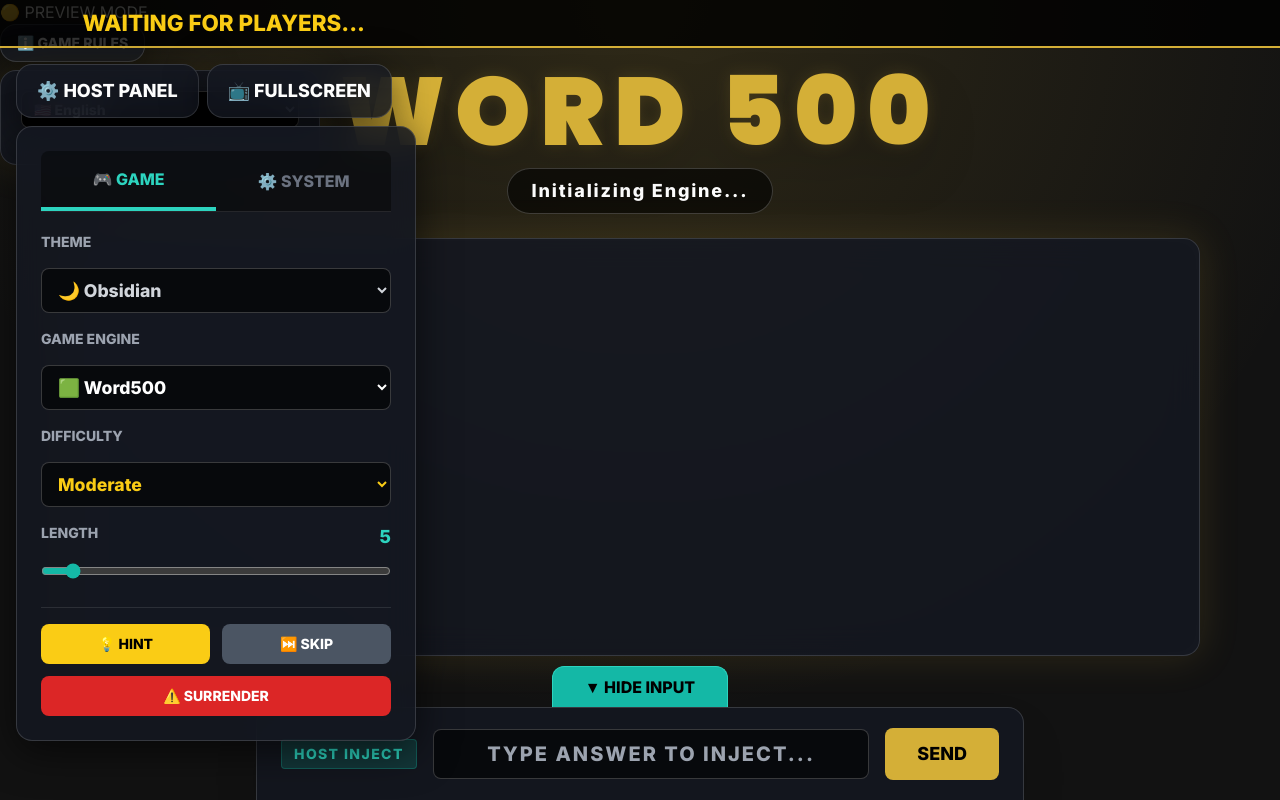
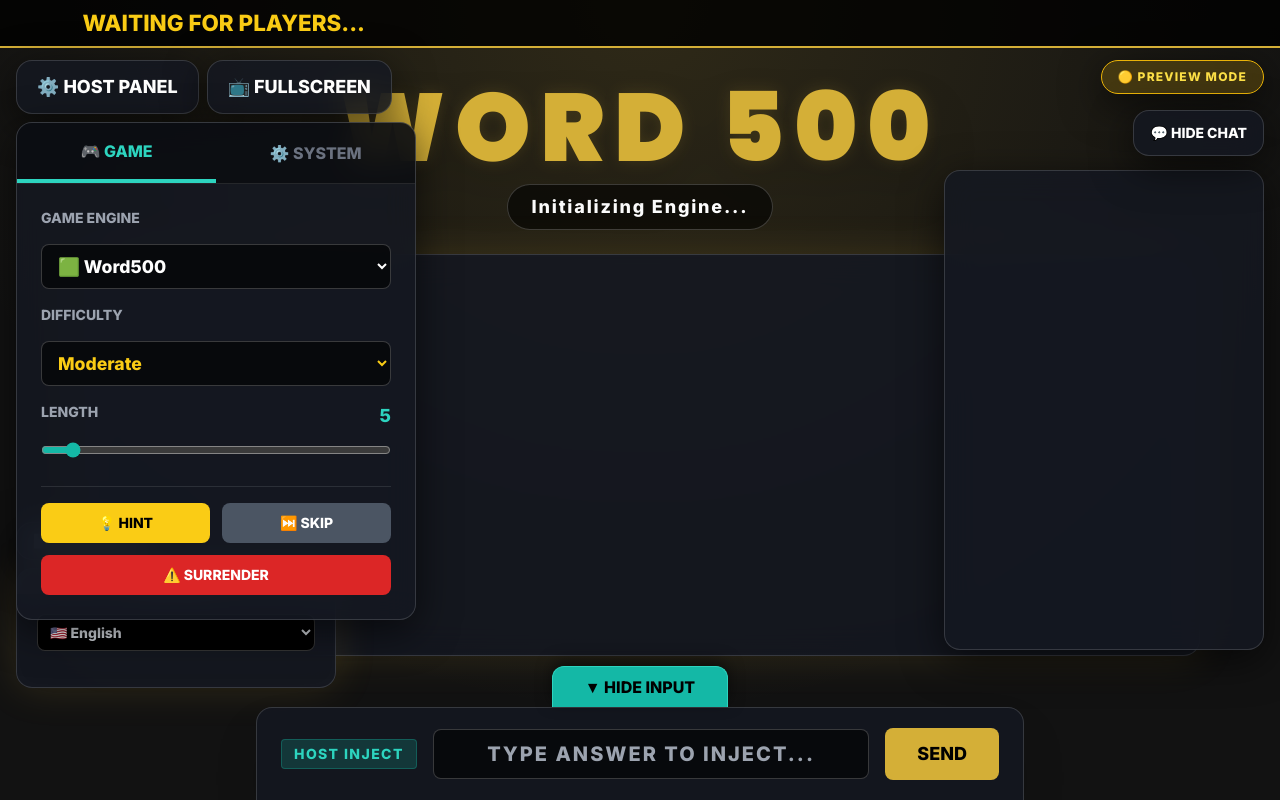
Before and after one commit to alternativeemail2097102-hash/tiktok-arcade-hub, a website: page public/index.html in a window 1280 px wide. Both pictures are taken after a click on the button "⚙️ HOST PANEL". Drawn offline with nearby package versions, Linux system fonts and the light colour scheme; no server answers.

Commit message:
Update index.html

```diff
--- a/public/index.html
+++ b/public/index.html
@@ -3,7 +3,7 @@
 <head>
     <meta charset="UTF-8">
     <meta name="viewport" content="width=device-width, initial-scale=1.0, maximum-scale=1.0, user-scalable=no">
-    <title>Arcade Hub Broadcast V11</title>
+    <title>Arcade Hub Broadcast V12</title>
     <script src="https://cdn.tailwindcss.com"></script>
     <link rel="stylesheet" href="style.css">
     <script src="https://cdnjs.cloudflare.com/ajax/libs/gsap/3.12.2/gsap.min.js"></script>
@@ -12,34 +12,35 @@
 </head>
 <body class="theme-obsidian">
 
-    <!-- TICKER (Larger) -->
+    <!-- TICKER -->
     <div class="ticker-wrap"><div class="ticker-track" id="leaderboard-ticker"><div class="ticker-item text-yellow-400">WAITING FOR PLAYERS...</div></div></div>
-    <div id="sys-mode-badge" class="status-badge status-demo">🟡 PREVIEW MODE</div>
 
-    <!-- HOST PANEL (Larger Fonts) -->
-    <div class="absolute top-16 left-4 z-[110] flex flex-col gap-2">
-        <div class="flex gap-2">
-            <button id="btn-toggle-host" class="premium-panel text-white text-lg font-black px-5 py-3 hover:bg-white/10 uppercase">⚙️ Host Panel</button>
-            <button id="btn-fullscreen" class="premium-panel text-white text-lg font-black px-5 py-3 hover:bg-white/10 uppercase">📺 Fullscreen</button>
+    <div class="absolute top-[60px] right-4 z-50">
+        <div id="sys-mode-badge" class="premium-panel bg-yellow-500/20 text-yellow-300 border-yellow-500 px-4 py-2 rounded-full font-black text-xs uppercase tracking-widest">🟡 PREVIEW MODE</div>
     </div>
 
-        <div id="host-menu" class="premium-panel p-6 flex flex-col gap-5 w-[400px] transition-all duration-300 origin-top-left scale-0 opacity-0 max-h-[80vh] overflow-y-auto hidden-scrollbar">
-            <div class="flex border-b border-white/10 bg-black/40 rounded-t-lg overflow-hidden">
-                <button class="flex-1 py-4 text-base font-black uppercase text-teal-400 border-b-4 border-teal-400 tab-btn" data-target="tab-game">🎮 Game</button>
-                <button class="flex-1 py-4 text-base font-black uppercase text-gray-500 tab-btn" data-target="tab-sys">⚙️ System</button>
+    <!-- HOST PANEL -->
+    <div class="absolute top-[60px] left-4 z-[110] flex flex-col gap-2">
+        <div class="flex gap-2">
+            <button id="btn-toggle-host" class="premium-panel text-white text-lg font-black px-5 py-3 hover:bg-white/10 uppercase cursor-pointer">⚙️ Host Panel</button>
+            <button id="btn-fullscreen" class="premium-panel text-white text-lg font-black px-5 py-3 hover:bg-white/10 uppercase cursor-pointer">📺 Fullscreen</button>
         </div>
 
+        <div id="host-menu" class="premium-panel flex flex-col w-[400px] transition-all duration-300 origin-top-left scale-0 opacity-0 max-h-[75vh] overflow-y-auto hidden-scrollbar">
+            <div class="flex border-b border-white/10 bg-black/40 overflow-hidden">
+                <button class="flex-1 py-4 text-base font-black uppercase text-teal-400 border-b-4 border-teal-400 tab-btn cursor-pointer" data-target="tab-game">🎮 Game</button>
+                <button class="flex-1 py-4 text-base font-black uppercase text-gray-500 hover:text-gray-300 tab-btn cursor-pointer" data-target="tab-sys">⚙️ System</button>
+            </div>
+
+            <div class="p-6 flex flex-col gap-4">
                 <div id="tab-game" class="tab-content flex flex-col gap-4">
-                <label class="text-sm text-gray-400 font-bold uppercase">Theme</label>
-                <select id="theme-selector" class="premium-input text-gray-300"><option value="theme-obsidian">🌙 Obsidian</option><option value="theme-ocean">🌊 Ocean</option><option value="theme-forest">🌲 Forest</option><option value="theme-crimson">🍷 Crimson</option><option value="theme-cyber">🌃 Cyberpunk</option></select>
-
                     <label class="text-sm text-gray-400 font-bold uppercase">Game Engine</label>
                     <select id="game-selector" class="premium-input">
                         <option value="word500">🟩 Word500</option>
                         <option value="contexto">🎯 Contexto</option>
                         <option value="wordsearch">🔍 Word Search</option>
-                    <option value="blossom">🌸 Blossom (LexiBloom)</option>
-                    <option value="memory">🎴 Memory (LexiMemory)</option>
+                        <option value="blossom">🌹 Blossom (LexiBloom)</option>
+                        <option value="worldle">🌍 Worldle (Geography)</option>
                     </select>
 
                     <label class="text-sm text-gray-400 font-bold uppercase">Difficulty</label>
@@ -47,7 +48,7 @@
 
                     <div id="length-wrapper" class="flex flex-col gap-1">
                         <label class="text-sm text-gray-400 font-bold uppercase flex justify-between">Length <span id="length-display" class="text-teal-400 text-lg">5</span></label>
-                    <input type="range" id="length-slider" min="4" max="18" value="5" class="w-full accent-teal-500 mt-2">
+                        <input type="range" id="length-slider" min="4" max="18" value="5" class="w-full accent-teal-500 mt-2 cursor-pointer">
                     </div>
 
                     <div class="grid grid-cols-2 gap-3 mt-3 border-t border-white/10 pt-4">
@@ -58,34 +59,40 @@
                 </div>
 
                 <div id="tab-sys" class="tab-content hidden flex-col gap-4">
+                    <label class="text-sm text-gray-400 font-bold uppercase">Theme</label>
+                    <select id="theme-selector" class="premium-input text-gray-300"><option value="theme-obsidian">🌙 Obsidian</option><option value="theme-ocean">🌊 Ocean</option><option value="theme-forest">🌲 Forest</option><option value="theme-crimson">🍷 Crimson</option><option value="theme-cyber">🌃 Cyberpunk</option></select>
+
                     <label class="text-sm text-gray-400 font-bold uppercase">Mode</label>
                     <select id="mode-selector" class="premium-input text-purple-400"><option value="preview" selected>🟡 Preview</option><option value="demo">🟣 Demo Bots</option><option value="live">🟢 Live Connect</option></select>
 
-                <label class="text-sm text-gray-400 font-bold uppercase mt-2">TikTok Stream Username</label>
-                <div class="flex gap-2">
-                    <input type="text" id="tt-username" placeholder="e.g. moonjiofficial" class="premium-input flex-1">
-                    <button id="btn-tt-connect" class="premium-btn bg-teal-500 text-black text-sm px-4">Link</button>
-                </div>
-
                     <label class="text-sm text-gray-400 font-bold uppercase flex justify-between mt-2">Zoom <span id="zoom-display" class="text-teal-400 text-lg">100%</span></label>
-                <input type="range" id="zoom-slider" min="10" max="500" value="100" class="w-full accent-teal-500">
+                    <input type="range" id="zoom-slider" min="10" max="500" value="100" class="w-full accent-teal-500 cursor-pointer">
 
                     <button id="btn-reset-score" class="premium-btn bg-red-900 text-white text-sm mt-4">🔄 Reset Scores</button>
                 </div>
             </div>
         </div>
+    </div>
 
     <!-- DRAGGABLE INSTRUCTIONS -->
-    <div id="instruction-wrapper" class="flex flex-col gap-2 w-80">
+    <div id="instruction-wrapper" class="absolute bottom-28 left-4 z-[90] flex flex-col gap-2 w-80">
         <button id="btn-toggle-instructions" class="premium-panel text-white text-sm font-bold px-4 py-2 w-max hover:bg-white/10 uppercase cursor-pointer">ℹ️ Game Rules</button>
-        <div id="instruction-panel" class="premium-panel game-glow p-5 flex flex-col gap-3 transition-all origin-top-left">
+        <div id="instruction-panel" class="premium-panel game-glow flex flex-col transition-all origin-bottom-left overflow-hidden">
+            <div class="drag-handle" id="inst-drag-handle">DRAG HERE</div>
+            <div class="p-5 flex flex-col gap-3">
                 <select id="lang-selector" class="premium-input text-sm p-2 bg-black text-gray-300"><option value="en">🇺🇸 English</option><option value="id">🇮🇩 Indonesia</option><option value="ms">🇲🇾 Melayu</option></select>
                 <p id="instruction-text" class="inst-content text-white mt-1"></p>
             </div>
         </div>
+    </div>
 
-    <!-- MAIN GAME STAGE (FLEXIBLE) -->
-    <div class="fixed inset-0 z-10 flex flex-col items-center justify-center pointer-events-none pt-16">
+    <button id="btn-toggle-chat" class="absolute top-[110px] right-4 z-[100] premium-panel text-white text-sm font-bold px-4 py-3 uppercase cursor-pointer">💬 <span id="chat-btn-text">Hide Chat</span></button>
+    <div id="chat-container" class="absolute top-[170px] right-4 z-[90] w-80 h-[60vh] premium-panel p-4 flex flex-col transition-all duration-300 origin-top-right">
+        <ul id="live-chat" class="flex flex-col justify-end flex-1 space-y-2 overflow-y-auto chat-scrollbar pr-1"></ul>
+    </div>
+
+    <!-- MAIN GAME STAGE -->
+    <div class="fixed inset-0 z-10 flex flex-col items-center justify-center pointer-events-none pt-20">
         <div id="broadcast-stage" class="w-full max-w-6xl flex flex-col items-center transition-transform duration-300 pointer-events-auto h-full justify-center pb-32 px-4">
             <h1 class="text-6xl md:text-8xl font-black tracking-widest accent-text uppercase drop-shadow-2xl mb-2 text-center" id="game-title">WORD 500</h1>
             <p class="text-white text-lg tracking-widest mb-6 font-bold bg-black/60 px-6 py-2 rounded-full border border-white/20" id="game-instructions">Initializing Engine...</p>
@@ -96,23 +103,23 @@
         </div>
     </div>
 
-    <!-- HOST INPUT (COLLAPSIBLE) -->
-    <div class="fixed bottom-0 left-1/2 transform -translate-x-1/2 z-[100] flex flex-col items-center w-11/12 max-w-3xl">
-        <button id="btn-toggle-input" class="bg-teal-500 text-black px-8 py-2 rounded-t-xl font-black text-base uppercase cursor-pointer border border-b-0 border-teal-400 z-20 relative">▼ Hide Input</button>
-        <div id="host-input-panel" class="premium-panel w-full px-6 py-5 flex gap-4 items-center border-b-0 rounded-b-none shadow-2xl transition-all duration-300 origin-bottom z-10 relative">
+    <!-- HOST INPUT (COLLAPSIBLE FIX) -->
+    <div class="fixed bottom-0 left-1/2 transform -translate-x-1/2 z-[100] flex flex-col items-center w-11/12 max-w-3xl transition-transform duration-300" id="host-input-wrapper">
+        <button id="btn-toggle-input" class="bg-teal-500 text-black px-8 py-2 rounded-t-xl font-black text-base uppercase cursor-pointer border border-b-0 border-teal-400 hover:bg-teal-400 shadow-[0_-5px_15px_rgba(0,0,0,0.5)] z-20">▼ Hide Input</button>
+        <div class="premium-panel w-full px-6 py-5 flex gap-4 items-center border-b-0 rounded-b-none shadow-2xl z-10">
             <div class="bg-teal-500/20 px-3 py-1 rounded text-teal-400 text-sm font-black uppercase tracking-widest border border-teal-500/30">Host Inject</div>
             <input type="text" id="host-test-input" placeholder="Type answer to inject..." class="premium-input flex-1 text-center text-xl tracking-widest uppercase">
             <button id="btn-test-guess" class="premium-btn text-lg px-8 py-3">SEND</button>
         </div>
     </div>
 
-    <div id="toast-container" class="fixed top-28 left-1/2 transform -translate-x-1/2 z-[110] flex flex-col gap-2 pointer-events-none items-center w-full max-w-2xl px-4"></div>
+    <div id="toast-container" class="fixed top-32 left-1/2 transform -translate-x-1/2 z-[110] flex flex-col gap-2 pointer-events-none items-center w-full max-w-2xl px-4"></div>
 
     <!-- WINNER MODAL -->
     <div id="winner-modal" class="fixed inset-0 z-[120] bg-black/95 backdrop-blur-xl hidden flex-col items-center justify-center opacity-0 px-6 text-center">
         <img id="winner-pic" src="" class="w-48 h-48 rounded-full border-4 border-green-500 shadow-[0_0_60px_rgba(34,197,94,0.6)] mb-6 object-cover">
         <h2 class="text-5xl font-black text-green-400 uppercase tracking-widest" id="winner-name">USERNAME</h2>
-        <h1 class="text-8xl md:text-9xl font-black text-white uppercase tracking-widest mt-4 drop-shadow-2xl" id="winning-word">WORD</h1>
+        <h1 class="font-black text-white uppercase tracking-widest mt-4 drop-shadow-2xl" id="winning-word">WORD</h1>
         <div class="mt-10 premium-panel p-8 w-full max-w-3xl text-left border-white/20">
             <h3 class="text-yellow-400 font-black text-lg uppercase tracking-widest border-b border-white/10 pb-3 mb-4">📖 Dictionary Definition</h3>
             <p id="word-def" class="text-white text-2xl leading-relaxed mb-4">Loading lexicon...</p>
```
Lines whose indentation alone changed are shown as unchanged.
